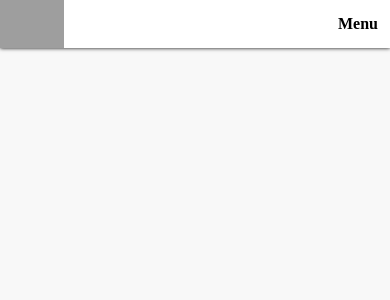
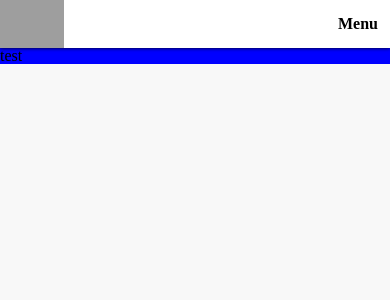
Before and after one commit to LearnWeb-Taiwan/Official-Website, a Vue app: page / in a window 390 px wide. Shown: the top 300 px of the page. Built offline with nearby package versions, Linux system fonts and the light colour scheme; grey boxes are pictures that could not be loaded; a web font is replaced by a local one.

Commit message:
set space for main view

```diff
--- a/src/App.vue
+++ b/src/App.vue
@@ -1,7 +1,11 @@
 <template>
   <div id="app">
-    <Navbar />
-    <router-view />
+    <div class="app-navbar-wrapper">
+      <Navbar />
+    </div>
+    <div class="app-main-wrapper">
+      <router-view />
+    </div>
   </div>
 </template>
 <script>
@@ -21,4 +25,14 @@ body {
   font-family: 'Noto_Sans_TC';
   background: rgb(248, 248, 248);
 }
+
+.app-main-wrapper {
+  padding-top: 64px;
+}
+
+@media screen and (max-width: 600px) {
+  .app-main-wrapper {
+    padding-top: 48px;
+  }
+}
 </style>
```
